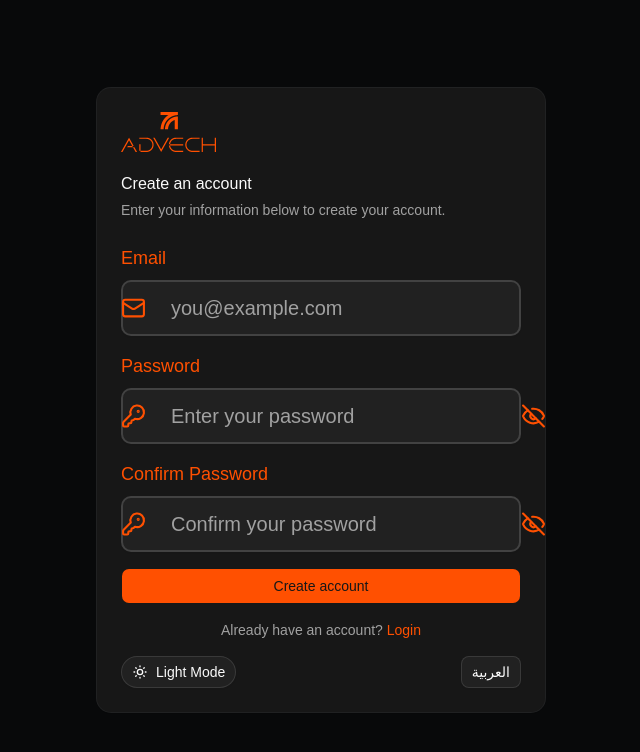
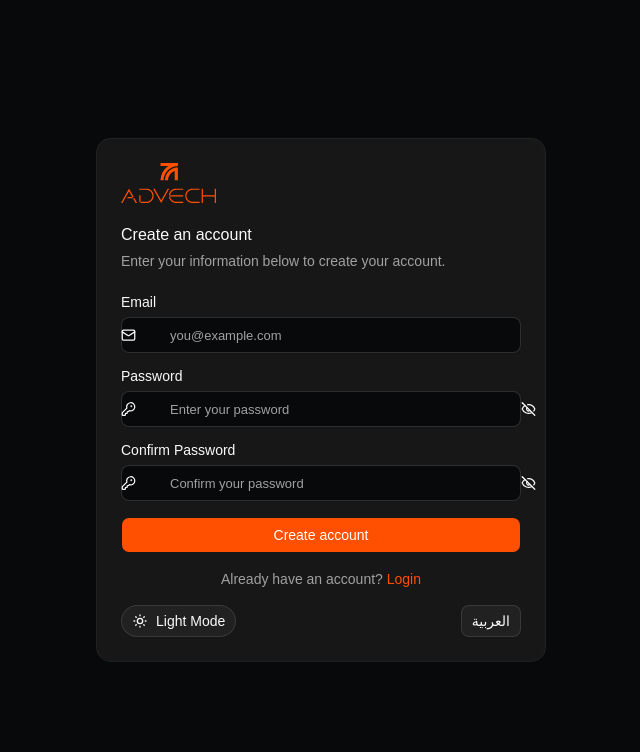
Before and after one commit to aliaboshady/advech-web-app, a React (Vite) app: page /auth/signup in a window 1280 px wide. Both pictures are taken after a click on the button "Dark Mode". Shown: the top 752 px of the page, without its empty margins (319-959 px from the left). Built offline with nearby package versions, Linux system fonts and the light colour scheme; no server answers.

Commit message:
style: set correct style for input fields

```diff
--- a/src/components/inputs/TextInput.tsx
+++ b/src/components/inputs/TextInput.tsx
@@ -7,6 +7,16 @@ import { twMerge } from "tailwind-merge";
 import { Input } from "@/components/ui/input";
 import { Label } from "@/components/ui/label";
 import { Dir } from "@/types";
+
+const autoFillStyles = `
+	text-foreground
+	caret-black dark:caret-white
+	bg-white dark:bg-background
+	[&:-webkit-autofill]:bg-background!
+	[&:-webkit-autofill]:border-[var(--ring-auto-fill)]!
+	[&:-webkit-autofill]:shadow-[inset_0_0_0_1000px_color-mix(in_oklab,var(--input)_2%,var(--background))]!
+	[&:-webkit-autofill]:[-webkit-text-fill-color:var(--foreground)]!
+`;
 
 export type TextInputProps = {
 	name?: string;
@@ -50,7 +60,7 @@ const TextInput = ({
 	className,
 	inputClassName,
 	labelClassName,
-	fontSize = 16,
+	fontSize = 13,
 	error,
 	dir = "ltr",
 	disabled,
@@ -111,12 +121,13 @@ const TextInput = ({
 						type={isPassword && !isPasswordShown ? "password" : type}
 						placeholder={placeholder}
 						className={twMerge(
-							`h-12 bg-white border-2 rounded-lg focus-visible:outline-none focus-visible:ring-0 transition-colors ${
+							`focus-visible:outline-none focus-visible:ring-0 transition-colors ${
 								icon ? "ps-12" : ""
 							} ${isPassword ? "pe-12" : ""} ${
-								error ? "border-danger focus:border-danger" : ""
+								error ? "border-destructive! focus:border-destructive!" : ""
 							}`,
 							inputClassName,
+							autoFillStyles,
 						)}
 						style={{ fontSize }}
 						disabled={disabled}
@@ -130,23 +141,16 @@ const TextInput = ({
 						type="button"
 						disabled={disabled}
 					>
-						{isPasswordShown ? (
-							<EyeIcon size={25} className="text-primary" />
-						) : (
-							<EyeOffIcon size={25} className="text-primary" />
-						)}
+						{isPasswordShown ? <EyeIcon size={15} /> : <EyeOffIcon size={15} />}
 					</button>
 				)}
+			</div>
 
-				{error && (
-					<div className="absolute inset-s-3 bottom-2 translate-y-full px-2 max-w-[calc(100%-2rem)]">
-						<div className="absolute bottom-2 inset-s-0 inset-e-0 bg-white h-1 -z-10" />
-						<p className="text-xs text-danger font-medium whitespace-nowrap truncate">
-							{t(`errors.${error}`, { defaultValue: error })}
-						</p>
-					</div>
-				)}
-			</div>
+			{error && (
+				<p className="text-xs text-destructive font-medium whitespace-nowrap truncate">
+					{t(`errors.${error}`, { defaultValue: error })}
+				</p>
+			)}
 		</div>
 	);
 };
--- a/src/components/ui/button.tsx
+++ b/src/components/ui/button.tsx
@@ -1,14 +1,14 @@
-import { Button as ButtonPrimitive } from "@base-ui/react/button"
-import { cva, type VariantProps } from "class-variance-authority"
+import { Button as ButtonPrimitive } from "@base-ui/react/button";
+import { cva, type VariantProps } from "class-variance-authority";
 
-import { cn } from "@/lib/utils"
+import { cn } from "@/lib/utils";
 
 const buttonVariants = cva(
 	"group/button inline-flex shrink-0 items-center justify-center rounded-md border border-transparent bg-clip-padding text-sm font-medium whitespace-nowrap transition-all outline-none select-none focus-visible:border-ring focus-visible:ring-3 focus-visible:ring-ring/50 active:not-aria-[haspopup]:translate-y-px disabled:pointer-events-none disabled:opacity-50 aria-invalid:border-destructive aria-invalid:ring-3 aria-invalid:ring-destructive/20 dark:aria-invalid:border-destructive/50 dark:aria-invalid:ring-destructive/40 [&_svg]:pointer-events-none [&_svg]:shrink-0 [&_svg:not([class*='size-'])]:size-4",
 	{
 		variants: {
 			variant: {
-        default: "bg-primary text-primary-foreground hover:bg-primary/80",
+				default: "bg-primary text-white hover:bg-primary/80",
 				outline:
 					"border-border bg-background shadow-xs hover:bg-muted hover:text-foreground aria-expanded:bg-muted aria-expanded:text-foreground dark:border-input dark:bg-input/30 dark:hover:bg-input/50",
 				secondary:
@@ -37,8 +37,8 @@ const buttonVariants = cva(
 			variant: "default",
 			size: "default",
 		},
-  }
-)
+	},
+);
 
 function Button({
 	className,
@@ -52,7 +52,7 @@ function Button({
 			className={cn(buttonVariants({ variant, size, className }))}
 			{...props}
 		/>
-  )
+	);
 }
 
-export { Button, buttonVariants }
+export { Button, buttonVariants };
--- a/src/features/auth/pages/LoginPage.tsx
+++ b/src/features/auth/pages/LoginPage.tsx
@@ -73,10 +73,7 @@ export function LoginPage() {
 							placeholder={t("login.emailPlaceholder")}
 							name="email"
 							autoComplete="username"
-							labelClassName="text-lg text-primary"
-							inputClassName="h-14 focus:border-primary"
-							fontSize={20}
-							icon={<MailIcon size={25} className="text-primary" />}
+							icon={<MailIcon size={15} />}
 						/>
 
 						<FormikTextInput
@@ -85,10 +82,7 @@ export function LoginPage() {
 							placeholder={t("login.passwordPlaceholder")}
 							name="password"
 							autoComplete="current-password"
-							icon={<KeyRoundIcon size={25} className="text-primary" />}
-							labelClassName="text-lg text-primary"
-							inputClassName="h-14 focus:border-primary"
-							fontSize={20}
+							icon={<KeyRoundIcon size={15} />}
 							isPassword
 						/>
 
--- a/src/features/auth/pages/SignupPage.tsx
+++ b/src/features/auth/pages/SignupPage.tsx
@@ -85,10 +85,7 @@ export function SignupPage() {
 							placeholder={t("login.emailPlaceholder")}
 							name="email"
 							autoComplete="username"
-							labelClassName="text-lg text-primary"
-							inputClassName="h-14 focus:border-primary"
-							fontSize={20}
-							icon={<MailIcon size={25} className="text-primary" />}
+							icon={<MailIcon size={15} />}
 						/>
 
 						<FormikTextInput
@@ -97,10 +94,7 @@ export function SignupPage() {
 							placeholder={t("login.passwordPlaceholder")}
 							name="password"
 							autoComplete="current-password"
-							icon={<KeyRoundIcon size={25} className="text-primary" />}
-							labelClassName="text-lg text-primary"
-							inputClassName="h-14 focus:border-primary"
-							fontSize={20}
+							icon={<KeyRoundIcon size={15} />}
 							isPassword
 						/>
 
@@ -109,10 +103,7 @@ export function SignupPage() {
 							label={t("signup.confirmPassword")}
 							placeholder={t("signup.confirmPasswordPlaceholder")}
 							name="confirmPassword"
-							icon={<KeyRoundIcon size={25} className="text-primary" />}
-							labelClassName="text-lg text-primary"
-							inputClassName="h-14 focus:border-primary"
-							fontSize={20}
+							icon={<KeyRoundIcon size={15} />}
 							isPassword
 						/>
 
--- a/src/features/auth/pages/VerifyEmailPage.tsx
+++ b/src/features/auth/pages/VerifyEmailPage.tsx
@@ -182,10 +182,7 @@ export function VerifyEmailPage() {
 							label={t("login.email")}
 							placeholder={t("login.emailPlaceholder")}
 							name="email"
-							labelClassName="text-lg text-primary"
-							inputClassName="h-14 focus:border-primary"
-							fontSize={20}
-							icon={<MailIcon size={25} className="text-primary" />}
+							icon={<MailIcon size={15} />}
 						/>
 
 						<FormikTextInput
@@ -193,10 +190,7 @@ export function VerifyEmailPage() {
 							label={t("verifyEmail.code")}
 							placeholder={t("verifyEmail.codePlaceholder")}
 							name="code"
-							icon={<SquareAsteriskIcon size={25} className="text-primary" />}
-							labelClassName="text-lg text-primary"
-							inputClassName="h-14 focus:border-primary"
-							fontSize={20}
+							icon={<SquareAsteriskIcon size={15} />}
 						/>
 
 						<div className="space-y-2 rounded-md border border-border bg-muted/40 p-3 text-sm text-muted-foreground">
--- a/src/styles.css
+++ b/src/styles.css
@@ -37,6 +37,7 @@ body {
   --color-chart-2: var(--chart-2);
   --color-chart-1: var(--chart-1);
   --color-ring: var(--ring);
+  --color-ring-auto-fill: var(--ring-auto-fill);
   --color-input: var(--input);
   --color-border: var(--border);
   --color-destructive: var(--destructive);
@@ -82,6 +83,7 @@ body {
   --border: oklch(0.922 0 0);
   --input: oklch(0.922 0 0);
   --ring: oklch(0.708 0 0);
+  --ring-auto-fill: oklch(0.708 0 0);
   --chart-1: oklch(0.87 0 0);
   --chart-2: oklch(0.556 0 0);
   --chart-3: oklch(0.439 0 0);
@@ -117,6 +119,7 @@ body {
   --border: oklch(1 0 0 / 10%);
   --input: oklch(1 0 0 / 15%);
   --ring: oklch(0.556 0 0);
+  --ring-auto-fill: oklch(32.998% 0.00139 15.747);
   --chart-1: oklch(0.87 0 0);
   --chart-2: oklch(0.556 0 0);
   --chart-3: oklch(0.439 0 0);
```
Lines whose indentation alone changed are shown as unchanged.
